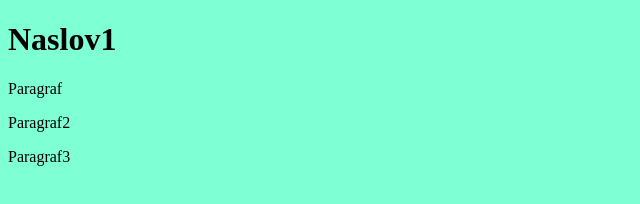
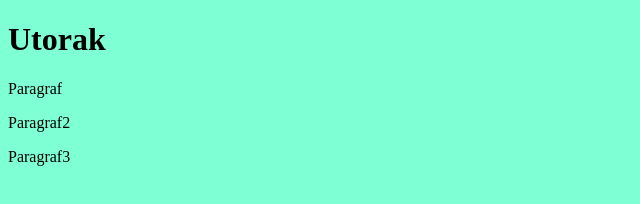
Before and after one commit to mteklic-pmfst/git-uvod, a plain HTML site: page index.html in a window 1280 px wide. Shown: the full height of the page, 0-640 px from the left. Drawn offline with Linux system fonts and the light colour scheme.

Commit message:
Update index.html

```diff
--- a/index.html
+++ b/index.html
@@ -9,7 +9,7 @@
     <script src="main.js"></script>
 </head>
 <body>
-    <h1>Naslov1</h1>
+    <h1>Utorak</h1>
     <p>Paragraf</p>
     <p>Paragraf2</p>
     <p>Paragraf3</p>
```
